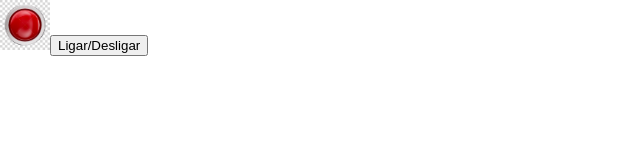
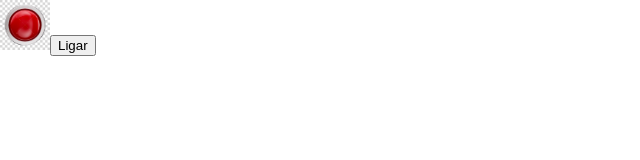
Before and after one commit to leticiareginajf/manual-react2024, a React (Create React App) app in the folder app01/: page / in a window 1280 px wide. Shown: the top 160 px of the page, without its empty margins (0-640 px from the left). Built offline with nearby package versions, Linux system fonts and the light colour scheme.

Commit message:
Adicionando eventos botao

```diff
--- a/app01/src/App.js
+++ b/app01/src/App.js
@@ -22,7 +22,7 @@ export default function App() {
     <>
 
     <img style={{width: '50px'}} src={ligado?LedVerde:LedVermelho}></img>
-    <button onClick={()=>setLigado(!ligado)}>Ligar/Desligar</button>
+    <button onClick={()=>setLigado(!ligado)}>{ligado?'Desligar':'Ligar'}</button>
 
     </>
 
```
